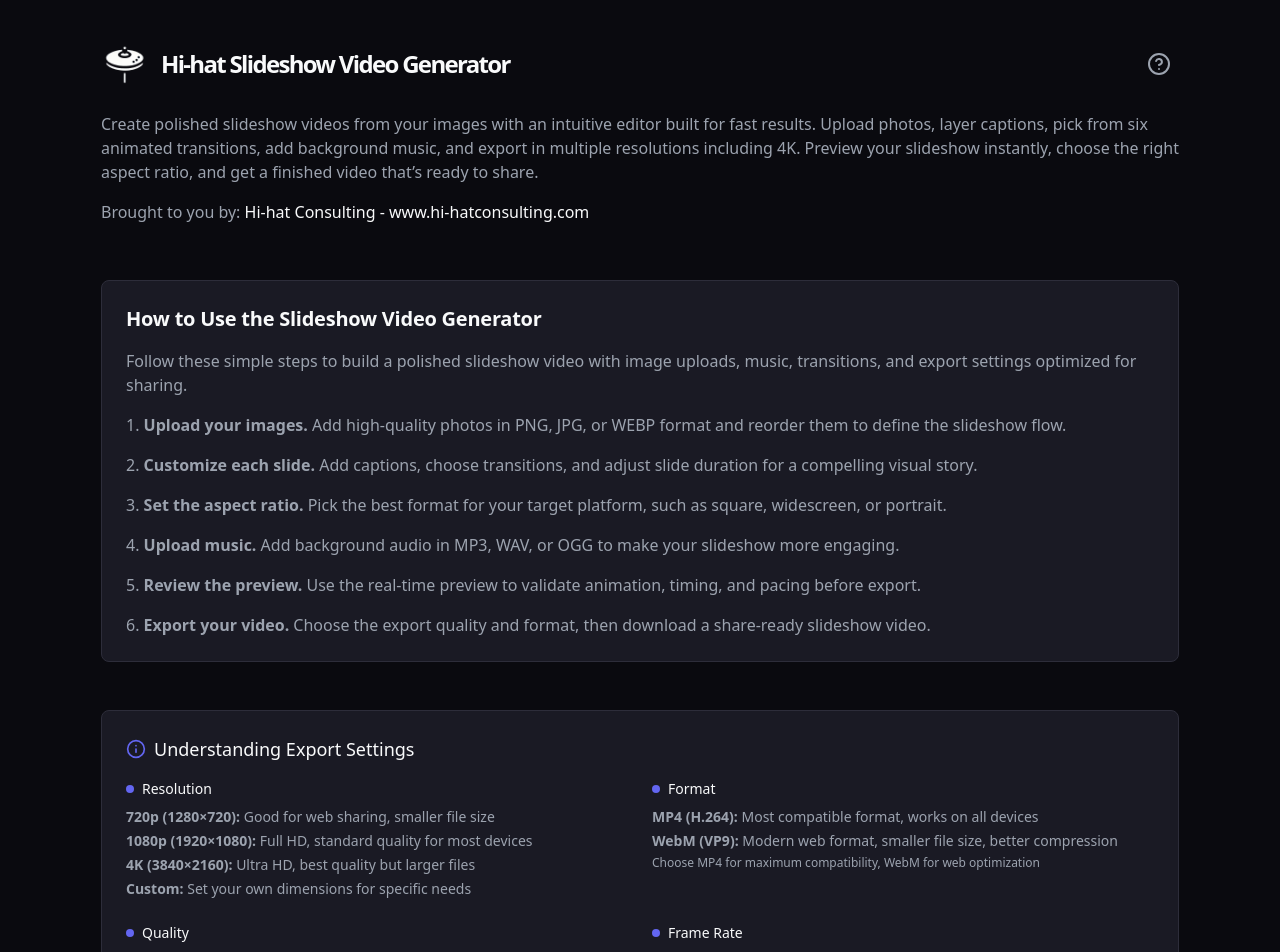
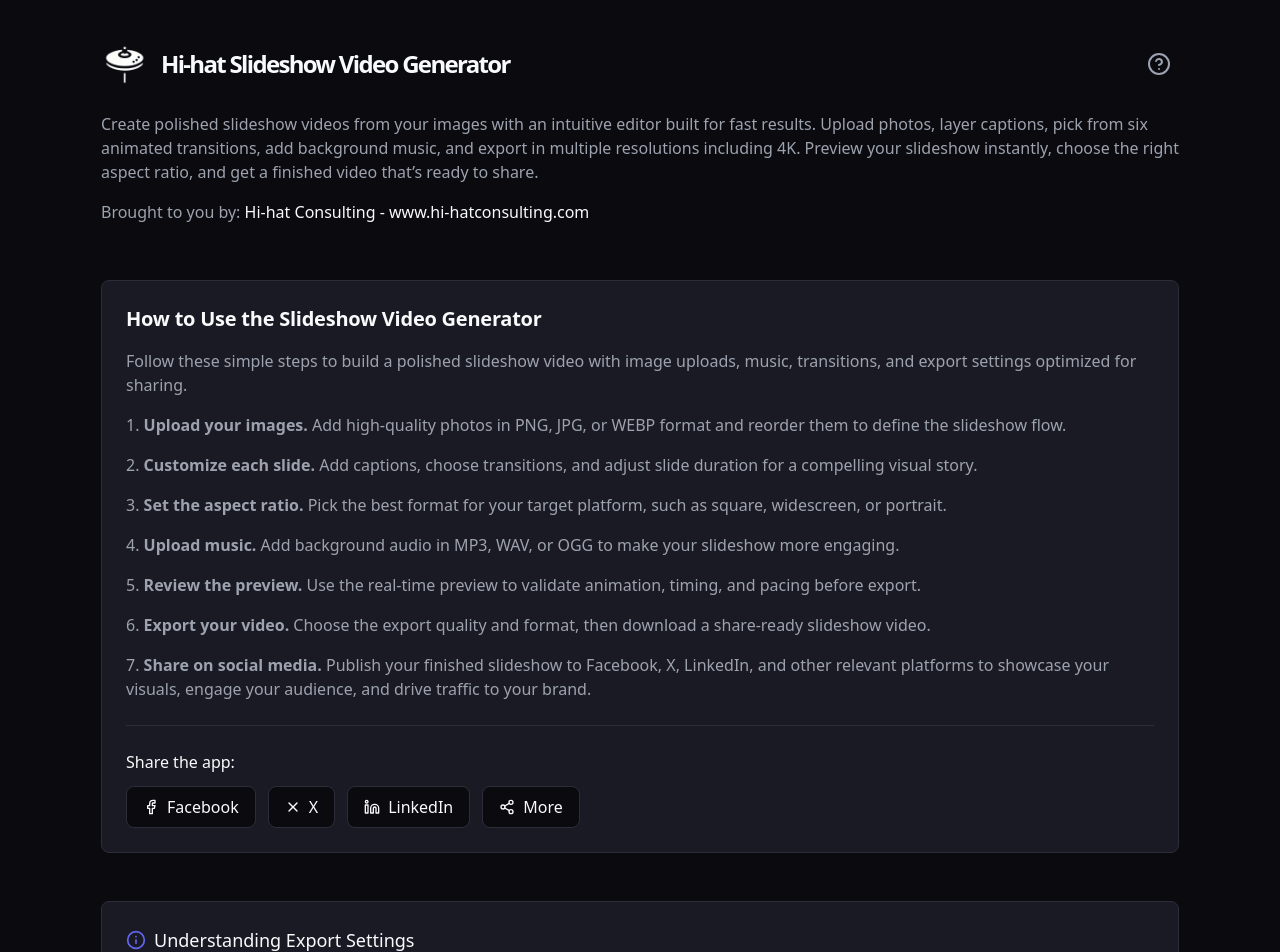
Before and after one commit to turnermike/hi-hat-slideshow, a React (Vite) app: page / in a window 1280 px wide. Shown: the top 952 px of the page. Built offline with nearby package versions, Linux system fonts and the light colour scheme.

Commit message:
removed tests

```diff
--- a/src/App.tsx
+++ b/src/App.tsx
@@ -1,5 +1,5 @@
 import React from 'react';
-import { HelpCircle } from 'lucide-react';
+import { Facebook, HelpCircle, Linkedin, Share2, X } from 'lucide-react';
 import './App.css';
 import { UploadZone } from '@/components/UploadZone/UploadZone';
 import { ImagePreview } from '@/components/UploadZone/ImagePreview';
@@ -16,6 +16,8 @@ import hiHatLogo from '@/assets/hi-hat-logo-transparent.png';
 
 function App() {
   const [showHelp, setShowHelp] = React.useState(false);
+  const shareUrl = encodeURIComponent('https://hi-hat.consulting/');
+  const shareText = encodeURIComponent('Check out the Hi-hat Slideshow Video Generator — create polished slideshow videos fast.');
 
   //
   return (
@@ -67,7 +69,52 @@ function App() {
               <li>
                 <strong>Export your video.</strong> Choose the export quality and format, then download a share-ready slideshow video.
               </li>
+              <li>
+                <strong>Share on social media.</strong> Publish your finished slideshow to Facebook, X, LinkedIn, and other relevant platforms to showcase your visuals, engage your audience, and drive traffic to your brand.
+              </li>
             </ol>
+
+            <div className="mt-6 border-t border-dark-border pt-6">
+              <p className="text-text-primary font-medium mb-3">Share the app:</p>
+              <div className="flex flex-wrap gap-3">
+                <a
+                  href={`https://www.facebook.com/sharer/sharer.php?u=${shareUrl}`}
+                  target="_blank"
+                  rel="noopener noreferrer"
+                  className="inline-flex items-center gap-2 rounded-lg border border-dark-border bg-dark-bg px-4 py-2 text-text-primary hover:bg-dark-border transition-colors"
+                >
+                  <Facebook className="w-4 h-4" />
+                  Facebook
+                </a>
+                <a
+                  href={`https://twitter.com/intent/tweet?text=${shareText}&url=${shareUrl}`}
+                  target="_blank"
+                  rel="noopener noreferrer"
+                  className="inline-flex items-center gap-2 rounded-lg border border-dark-border bg-dark-bg px-4 py-2 text-text-primary hover:bg-dark-border transition-colors"
+                >
+                  <X className="w-4 h-4" />
+                  X
+                </a>
+                <a
+                  href={`https://www.linkedin.com/sharing/share-offsite/?url=${shareUrl}`}
+                  target="_blank"
+                  rel="noopener noreferrer"
+                  className="inline-flex items-center gap-2 rounded-lg border border-dark-border bg-dark-bg px-4 py-2 text-text-primary hover:bg-dark-border transition-colors"
+                >
+                  <Linkedin className="w-4 h-4" />
+                  LinkedIn
+                </a>
+                <a
+                  href={`https://twitter.com/intent/tweet?text=${shareText}&url=${shareUrl}`}
+                  target="_blank"
+                  rel="noopener noreferrer"
+                  className="inline-flex items-center gap-2 rounded-lg border border-dark-border bg-dark-bg px-4 py-2 text-text-primary hover:bg-dark-border transition-colors"
+                >
+                  <Share2 className="w-4 h-4" />
+                  More
+                </a>
+              </div>
+            </div>
           </div>
         </div>
       </div>
--- a/tsconfig.app.json
+++ b/tsconfig.app.json
@@ -32,5 +32,5 @@
     "noImplicitAny": false
   },
   "include": ["src"],
-  "exclude": ["**/*.test.ts", "**/*.test.tsx"]
+  "exclude": ["**/*.test.ts", "**/*.test.tsx", "**/__tests__/**"]
 }
```
